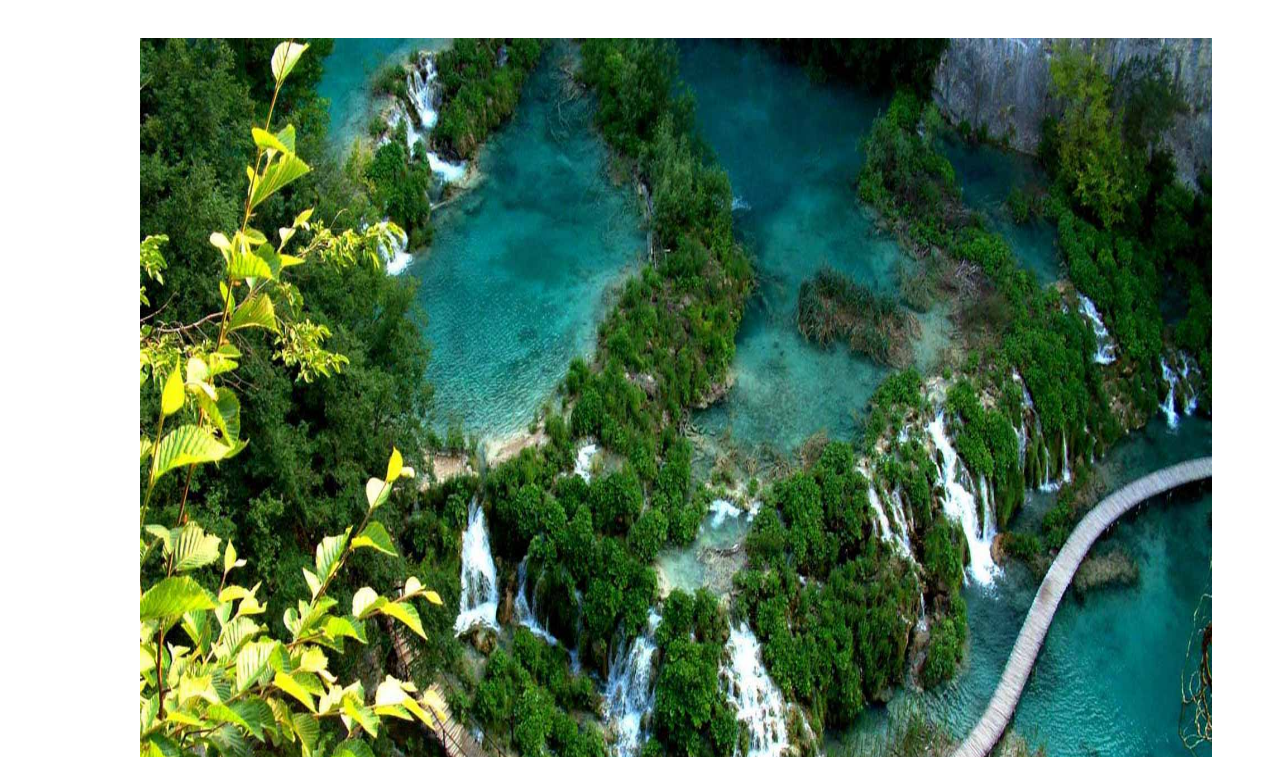
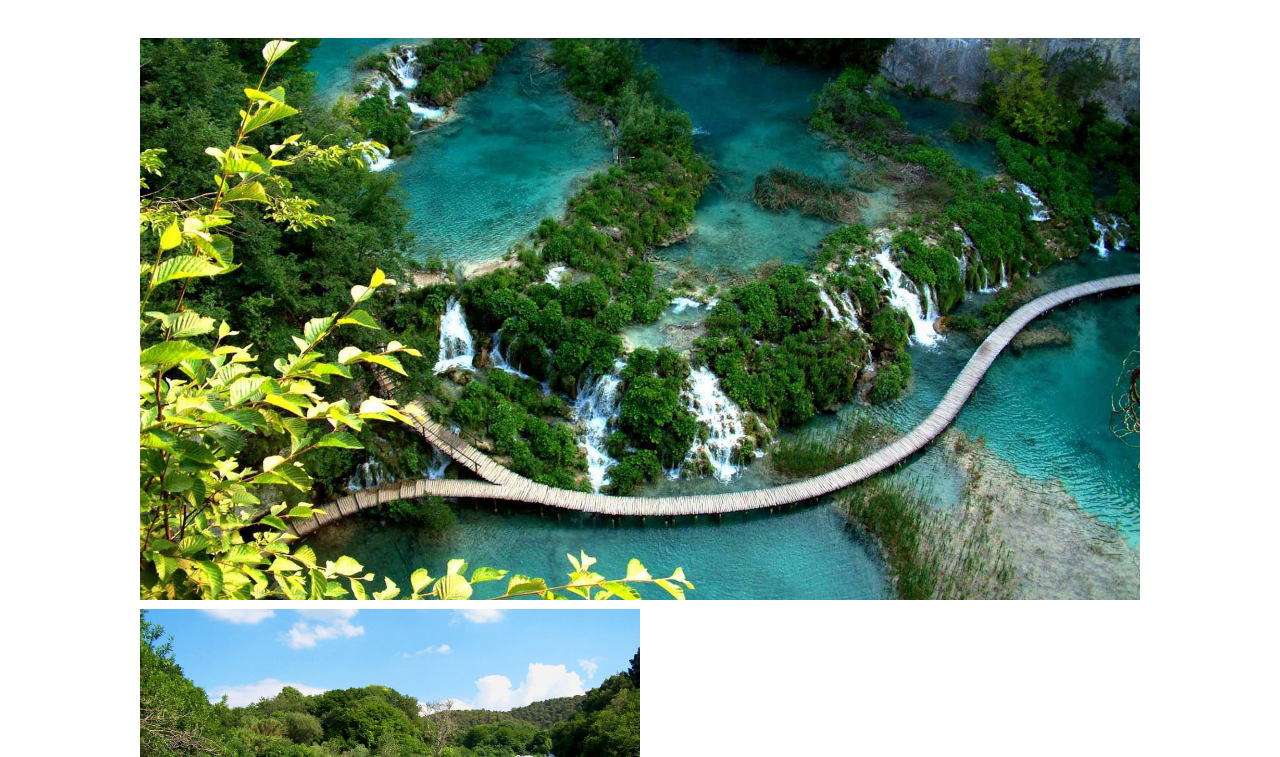
Before and after one commit to BrunoVukasovic/splittrip-v1-gatsby, a Gatsby site: page / in a window 1280 px wide. Shown: the part 43-800 px from the top of the page. Built offline with nearby package versions, Linux system fonts and the light colour scheme; Gatsby itself is replaced by a stand-in of ours.

Commit message:
MainImage component added

```diff
--- /dev/null
+++ b/public/static/d/173/path---index-6a9-NZuapzHg3X9TaN1iIixfv1W23E.json
@@ -0,0 +1 @@
+{"pageContext":{}}
--- /dev/null
+++ b/src/components/MainImage/index.js
@@ -0,0 +1,8 @@
+import React from "react";
+import styles from "./styles.module.css";
+import mainImage from "./images/plitvice.jpg";
+
+export default ({ children }) => (
+    <div class = "mainImage"> <img className={styles.mainImage} src={mainImage} alt="Main Image"></img>
+    </div>
+  );
--- /dev/null
+++ b/src/components/MainImage/styles.module.css
@@ -0,0 +1,4 @@
+.mainImage {
+    width: 100%;
+    height: 45%;
+  }
--- a/src/components/index.js
+++ b/src/components/index.js
@@ -2,3 +2,4 @@ export { default as SiteContainer } from "./SiteContainer";
 export { default as Container } from "./Container";
 export { default as Layout } from "./Layout";
 export { default as BlogIndex } from "./BlogIndex";
+export { default as MainImage } from "./MainImage";
--- a/src/pages/index.js
+++ b/src/pages/index.js
@@ -1,7 +1,9 @@
 import React from "react";
 import { graphql } from "gatsby";
 import { Layout } from "../components";
+import { MainImage } from "../components";
 import mainPhoto  from "../images/plitvice.jpg";
+import krkaPhoto from "../images/krka 4x3.jpg";
 
 
 
@@ -14,7 +16,8 @@ export default ({
 }) => {
   return (
     <Layout>
-      <img src={mainPhoto} alt="Main Photo" height="1000" width="1072"></img>
+      <MainImage />
+      <img src={krkaPhoto} alt="Krka" class="item-image" width="50%" />
       <h1>{title}</h1>
       <p>{description}</p>
     </Layout>
```
Also changed, not shown: src/components/MainImage/images/plitvice.jpg (added), src/images/krka 4x3.jpg (added).
